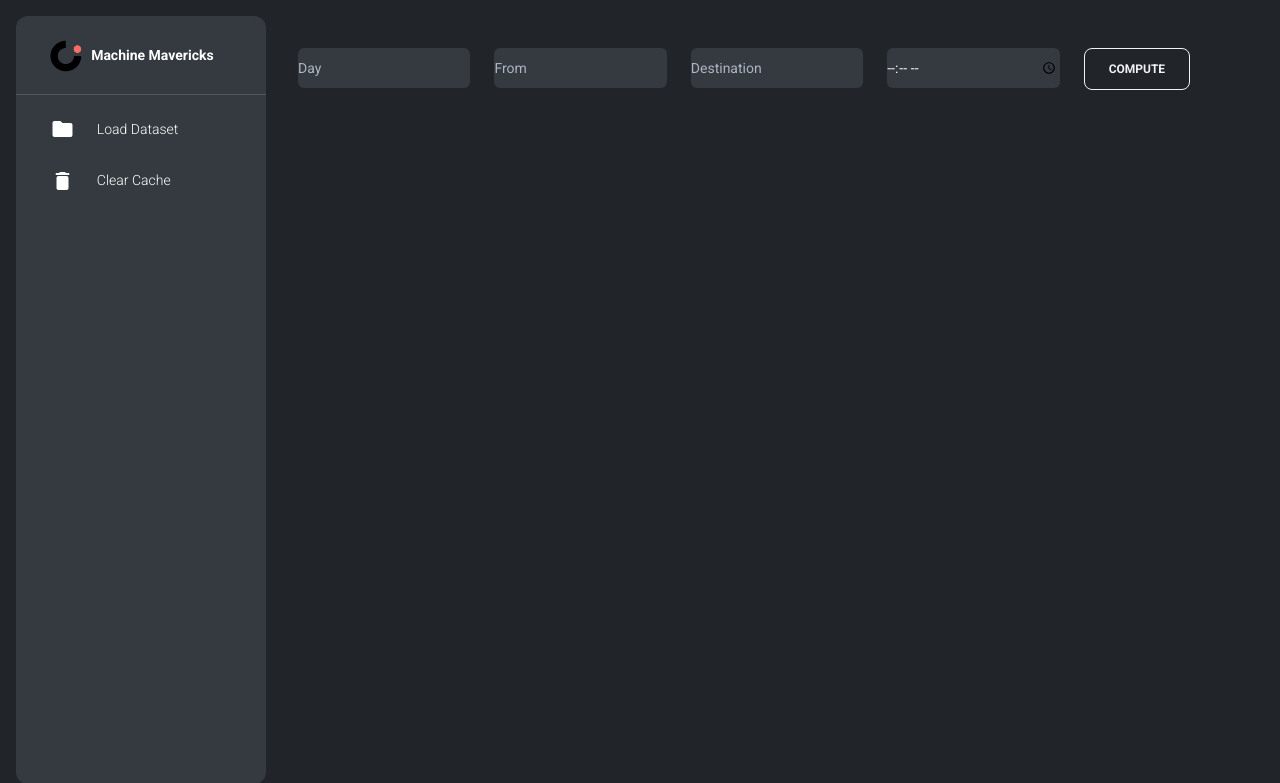
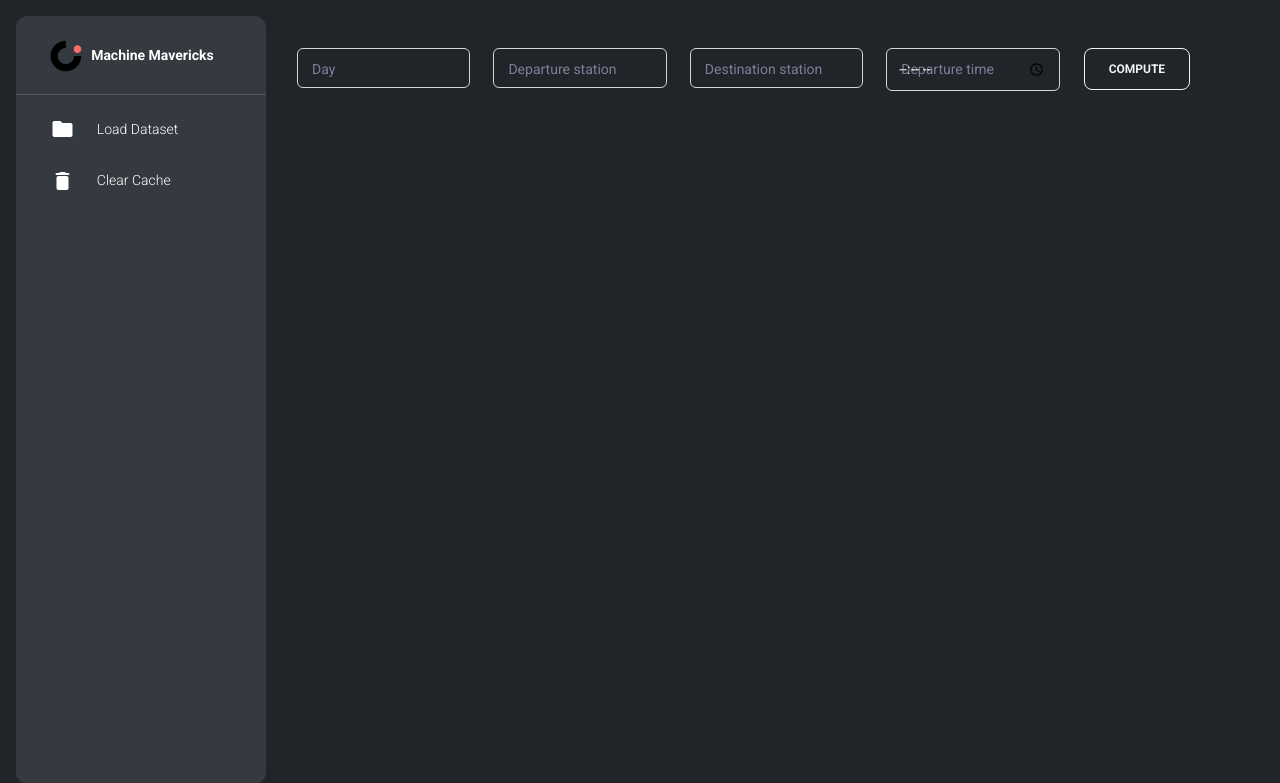
Before and after one commit to MachineMavericks/group-project, a Flask app: template backend/templates/shortest_path_plotly.html in a window 1280 px wide. Shown: the top 783 px of the page. Run offline with Flask 2, Linux system fonts and the light colour scheme; the template is opened without the code that fills it, so the values that code supplies are empty; some libraries are stand-ins or nearby versions.

Commit message:
Beautify shortest path service

```diff
--- a/backend/src/Services/NXGraphService.py
+++ b/backend/src/Services/NXGraphService.py
@@ -867,8 +867,10 @@ def plotly_shortest_path(pickle_path, dep_time=None, end=None, output_path=None,
 
     # Create the empty map
     fig = px.scatter_mapbox(df_nodes[df_nodes["Node ID"] == -1], lat="Latitude", lon="Longitude", hover_name="Node ID",
-                            hover_data=["Total passages", "Total minutes"], zoom=3.5, mapbox_style="open-street-map",
-                            height=800, center=dict(lat=36, lon=117))
+                            hover_data=["Total passages", "Total minutes"], mapbox_style="open-street-map",
+                            height=800,
+                            center=dict(lat=37, lon=106) if pickle_path == "static/output/chinese.pickle" else dict(lat=21, lon=80),
+                            zoom=3.4 if pickle_path == "static/output/chinese.pickle" else 4.2)
 
     # Add the nodes as markers
     # fig.add_scattermapbox(
--- a/backend/templates/shortest_path_plotly.html
+++ b/backend/templates/shortest_path_plotly.html
@@ -3,20 +3,28 @@
 {% block filters %}
 <form class="row">
     <div class="col">
-        <input type="day" name="day" id="day" class="col form-control btn-outline-white bg-gray-800 mt-3 text-white" placeholder="Day"
-               onfocus="focused(this)" onfocusout="defocused(this)">
+        <div class="input-group input-group-outline my-3">
+            <label class="form-label">Day</label>
+            <input type="number" name="day" class="form-control text-white">
+        </div>
     </div>
     <div class="col">
-        <input type="node" name="from" id="from" class="col form-control btn-outline-white bg-gray-800 mt-3 text-white" placeholder="From"
-               onfocus="focused(this)" onfocusout="defocused(this)">
+        <div class="input-group input-group-outline my-3">
+            <label class="form-label">Departure station</label>
+            <input type="node" name="from" class="form-control text-white">
+        </div>
     </div>
     <div class="col">
-        <input type="node" name="destination" id="destination" class="col form-control btn-outline-white bg-gray-800 mt-3 text-white" placeholder="Destination"
-               onfocus="focused(this)" onfocusout="defocused(this)">
+        <div class="input-group input-group-outline my-3">
+            <label class="form-label">Destination station</label>
+            <input type="node" name="destination" class="form-control text-white">
+        </div>
     </div>
     <div class="col">
-        <input type="time" name="departure" id="departure" class="col form-control btn-outline-white bg-gray-800 mt-3 text-white" placeholder="Departure"
-               onfocus="focused(this)" onfocusout="defocused(this)">
+        <div class="input-group input-group-outline my-3">
+            <label class="form-label">Departure time</label>
+            <input type="time" name="departure" class="form-control text-white">
+        </div>
     </div>
     <div class="col">
         <button class="btn btn-outline-light mt-3 text-bold" type="submit">Compute</button>
```
